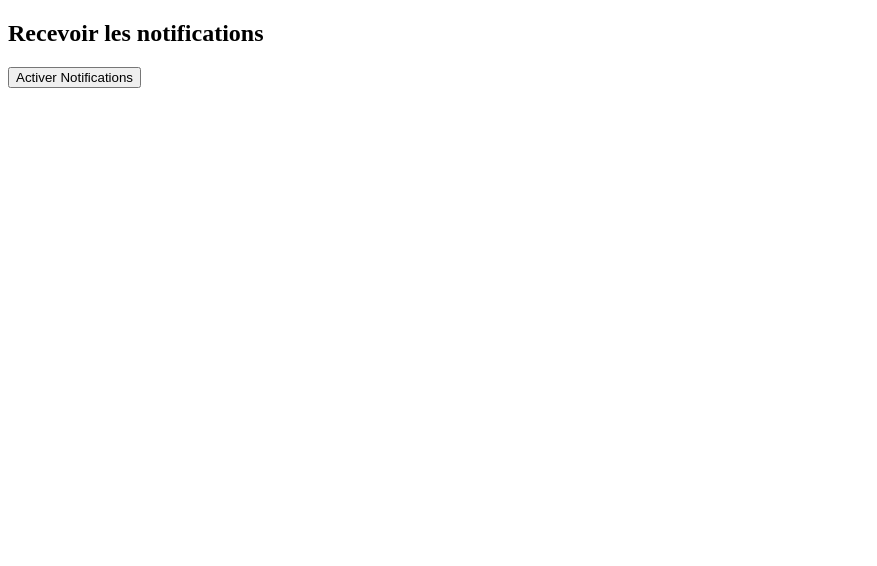
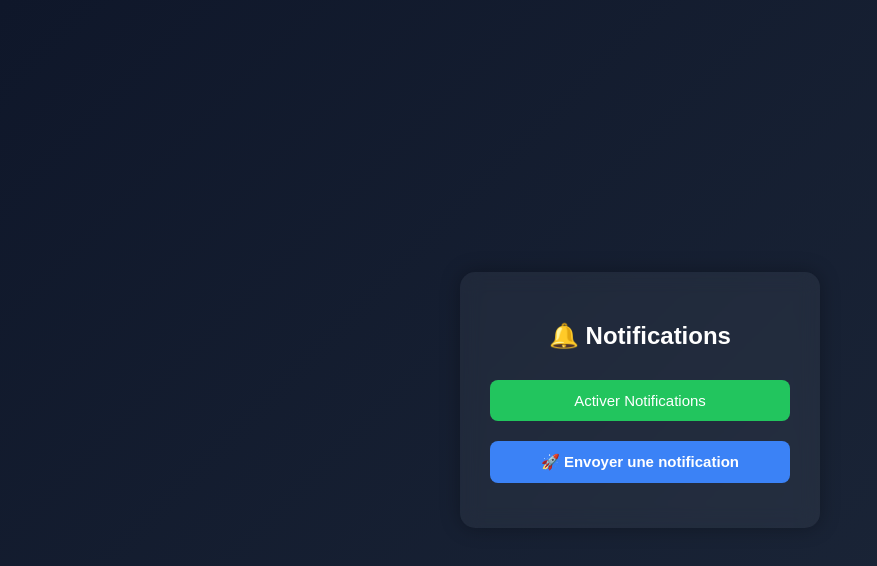
Before and after one commit to JARDO2003/notification, a plain HTML site: page index.html in a window 1280 px wide. Shown: the whole page, without its empty margins (0-877 px from the left). Drawn offline with Linux system fonts and the light colour scheme; no server answers.

Commit message:
Update index.html
fzejn

```diff
--- a/index.html
+++ b/index.html
@@ -1,18 +1,103 @@
 <!DOCTYPE html>
-<html>
+<html lang="fr">
 <head>
+  <meta charset="UTF-8">
   <title>Recevoir Notification</title>
+
+  <style>
+    body {
+      font-family: Arial, sans-serif;
+      background: linear-gradient(135deg, #0f172a, #1e293b);
+      color: white;
+      display: flex;
+      justify-content: center;
+      align-items: center;
+      height: 100vh;
+      margin: 0;
+    }
+
+    .container {
+      text-align: center;
+      background: rgba(255,255,255,0.05);
+      padding: 30px;
+      border-radius: 15px;
+      backdrop-filter: blur(10px);
+      box-shadow: 0 0 20px rgba(0,0,0,0.3);
+      width: 300px;
+    }
+
+    h2 {
+      margin-bottom: 20px;
+    }
+
+    button {
+      width: 100%;
+      padding: 12px;
+      margin-top: 10px;
+      border: none;
+      border-radius: 8px;
+      cursor: pointer;
+      font-size: 15px;
+      transition: 0.3s;
+    }
+
+    .btn-main {
+      background: #22c55e;
+      color: white;
+    }
+
+    .btn-main:hover {
+      background: #16a34a;
+    }
+
+    .btn-send {
+      background: #3b82f6;
+      color: white;
+      font-weight: bold;
+      margin-top: 20px;
+    }
+
+    .btn-send:hover {
+      background: #2563eb;
+    }
+
+    #token {
+      margin-top: 15px;
+      font-size: 12px;
+      word-break: break-all;
+      color: #cbd5f5;
+    }
+  </style>
 </head>
+
 <body>
 
-<h2>Recevoir les notifications</h2>
-<button onclick="init()">Activer Notifications</button>
+<div class="container">
 
-<p id="token"></p>
+  <h2>🔔 Notifications</h2>
+
+  <button class="btn-main" onclick="init()">
+    Activer Notifications
+  </button>
+
+  <!-- 🔥 Bouton bien visible -->
+  <button class="btn-send" onclick="goToSend()">
+    🚀 Envoyer une notification
+  </button>
+
+  <p id="token"></p>
+
+</div>
 
 <script src="https://www.gstatic.com/firebasejs/10.7.1/firebase-app.js"></script>
 <script src="https://www.gstatic.com/firebasejs/10.7.1/firebase-messaging.js"></script>
 <script src="app.js"></script>
 
+<script>
+function goToSend() {
+  window.location.href = "send.html";
+}
+</script>
+
 </body>
 </html>
```
